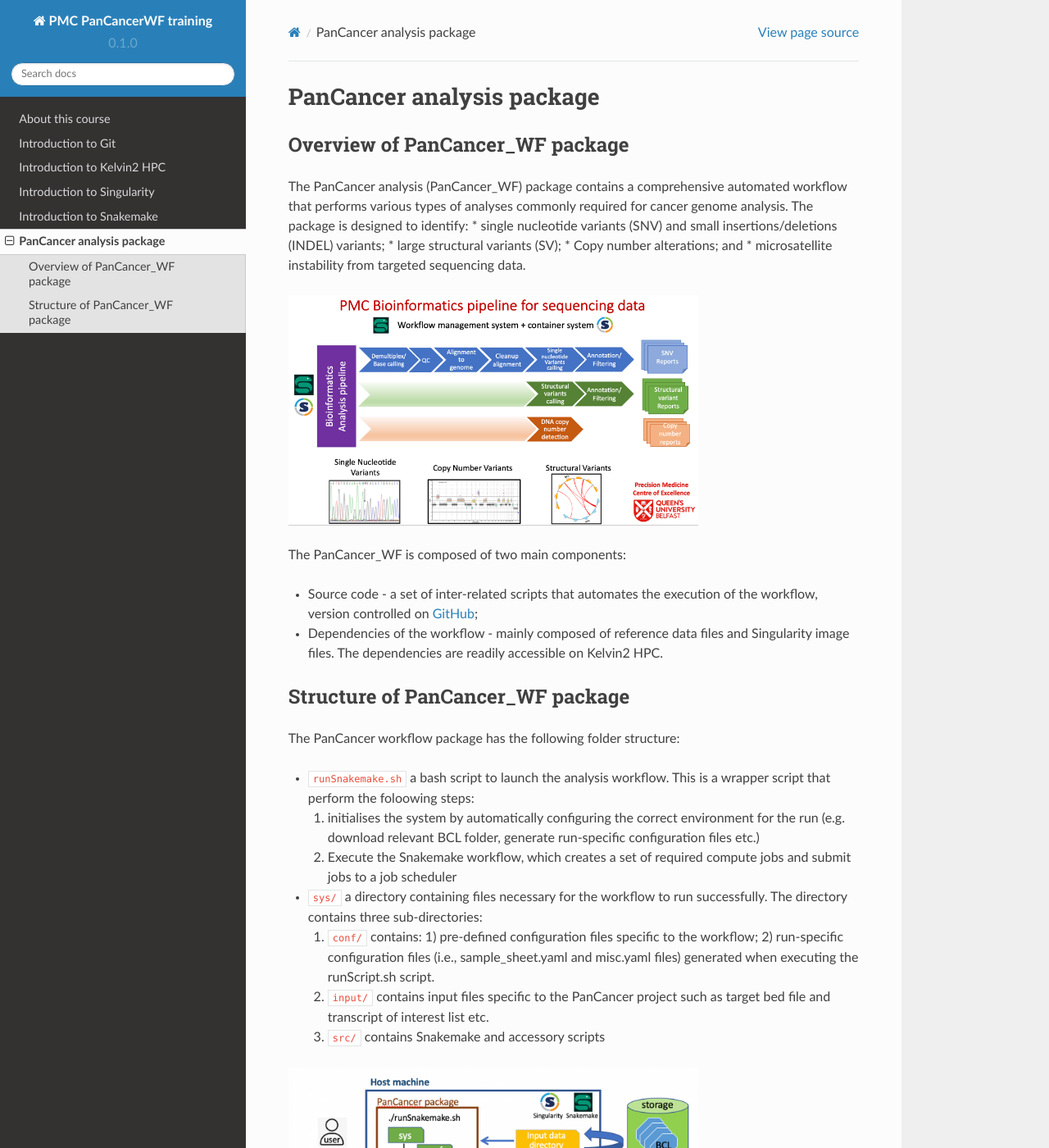
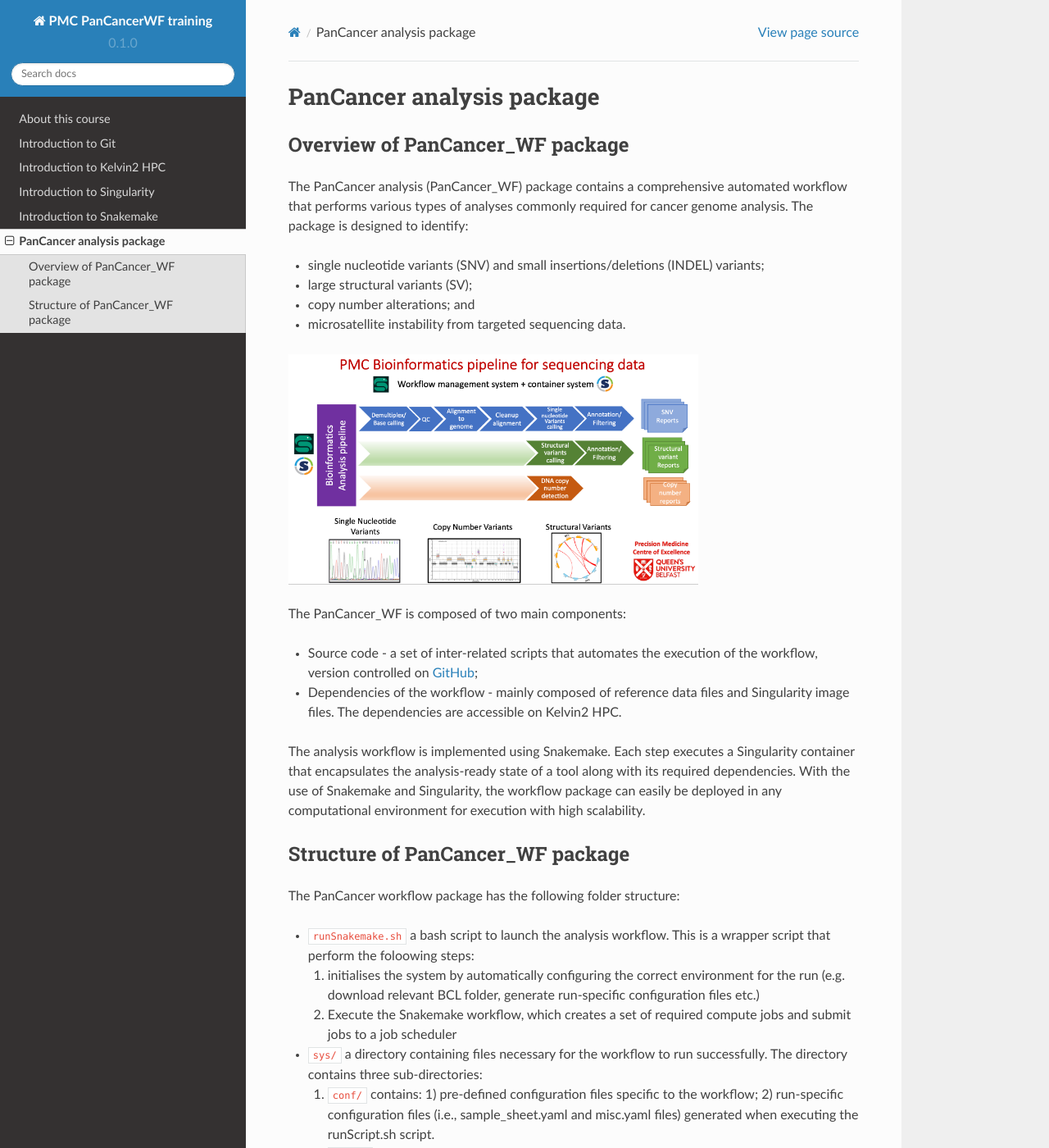
Before and after one commit to sirintra/PMC-PC-training, a Sphinx documentation site: the page built from docs/source/pc_package.rst, in a window 1280 px wide and 1400 px high. Shown: the whole window at 82% size. Built offline with Sphinx 7.4.7 and the Read the Docs theme 2.0.0, drawn with Linux system fonts in a browser that asks for light colours; some of the changed text lies outside the part shown.

Commit message:
Update pc_package.rst

```diff
--- a/docs/source/pc_package.rst
+++ b/docs/source/pc_package.rst
@@ -5,10 +5,15 @@ Overview of PanCancer_WF package
 ********************************
 
 The PanCancer analysis (PanCancer_WF) package  contains a comprehensive automated workflow that performs various types of analyses commonly required for cancer genome analysis. The package is designed to identify:
+
 * single nucleotide variants (SNV) and small insertions/deletions (INDEL) variants;
+
 * large structural variants (SV);
-* Copy number alterations; and
+
+* copy number alterations; and
+
 * microsatellite instability from targeted sequencing data.
+
 
 .. image:: img_pipeline_overview.png
    :width: 500
@@ -18,7 +23,10 @@ The PanCancer_WF is composed of two main components:
 
 * Source code - a set of inter-related scripts that automates the execution of the workflow, version controlled on `GitHub <https://github.com/PMC-QUB-HTS/PanCancer_WF>`_;
 
-* Dependencies of the workflow - mainly composed of reference data files and Singularity image files. The dependencies are readily accessible on Kelvin2 HPC.
+* Dependencies of the workflow - mainly composed of reference data files and Singularity image files. The dependencies are accessible on Kelvin2 HPC.
+
+
+The analysis workflow is implemented using Snakemake. Each step executes a Singularity container that encapsulates the analysis-ready state of a tool along with its required dependencies. With the use of Snakemake and Singularity, the workflow package can easily be deployed in any computational environment for execution with high scalability.
 
 
 Structure of PanCancer_WF package
@@ -43,11 +51,16 @@ The PanCancer workflow package has the following folder structure:
   3. ``src/`` contains Snakemake and accessory scripts
 
 
+* ``slurm/`` contain configuration of Kelvin2 profile. This enables Snakemake to submit jobs to the cluster via slurm job scheduler
+
+
 .. image:: img_analysis_package.png
    :width: 500
 
-* ``slurm/`` contain configuration of Kelvin2 profile. This enables Snakemake to submit jobs to the cluster
 
+.. Note::
+
+   Several programming languagues have been used to write different components of the PanCancer_WF. These include Python, Perl, Bash, and R.
 
 
 
```
